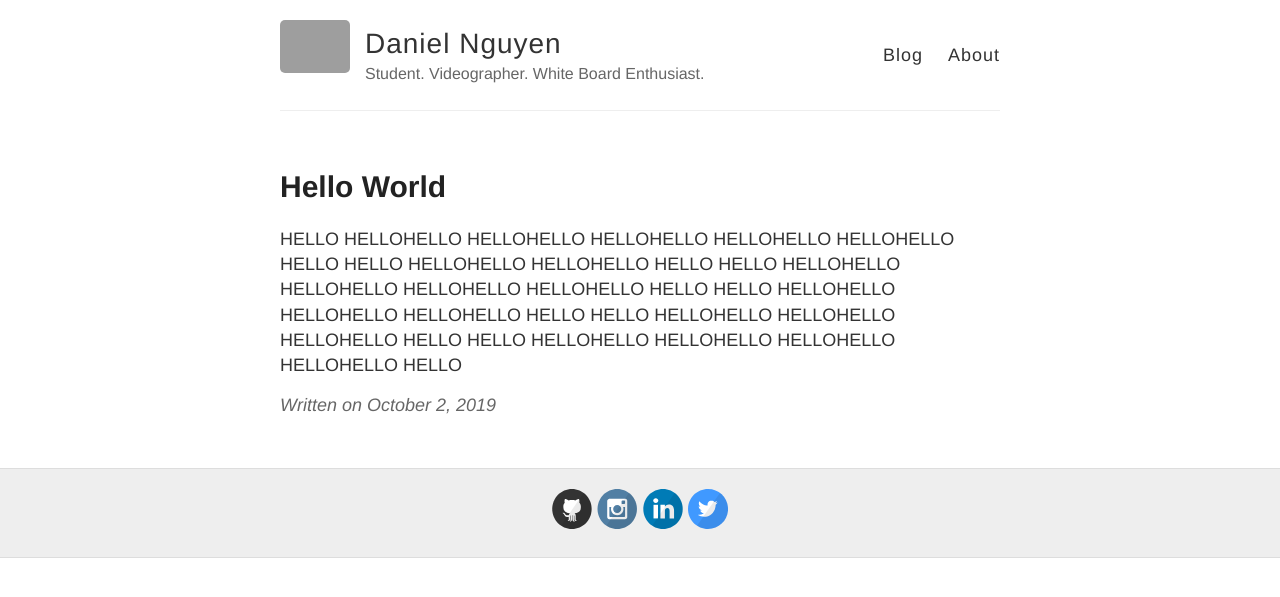
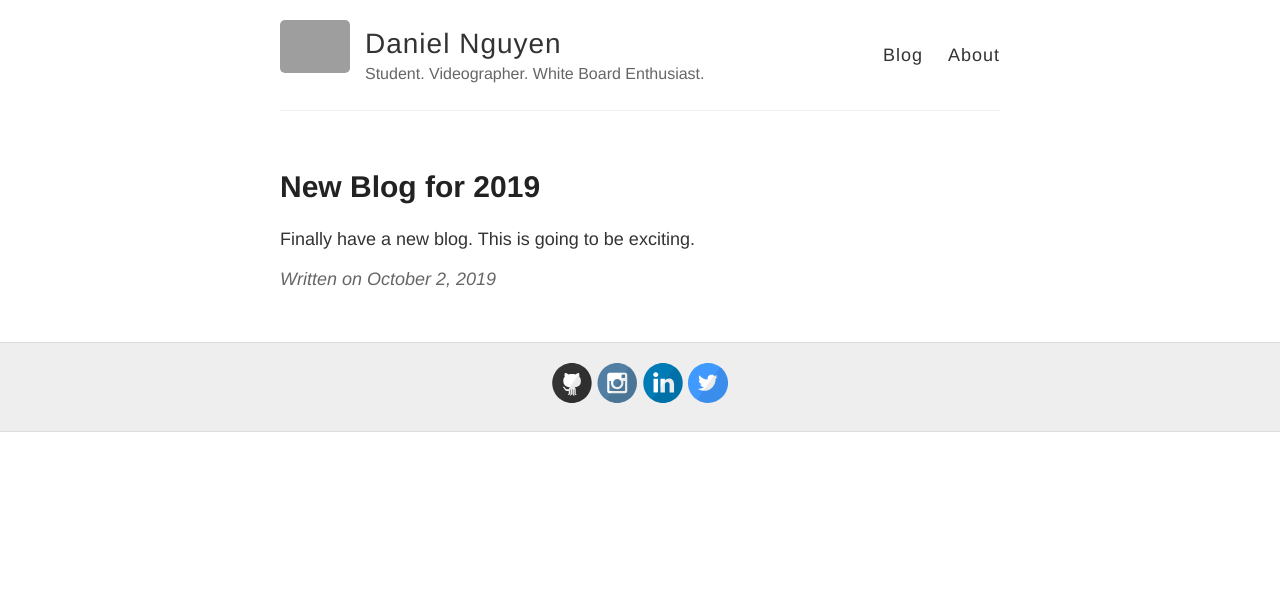
Before and after one commit to 408dan/408dan.github.io, a Jekyll site: the page built from _posts/2019-10-2-Hello-World.md, in a window 1280 px wide. Shown: the top 597 px of the page. Built offline with Jekyll 4.4.1, drawn with Linux system fonts in a browser that asks for light colours; our own code applies the rules of GitHub Pages for plain Markdown files; grey boxes are pictures that could not be loaded.

Commit message:
Update 2019-10-2-Hello-World.md

```diff
--- a/_posts/2019-10-2-Hello-World.md
+++ b/_posts/2019-10-2-Hello-World.md
@@ -1,6 +1,5 @@
-HELLO HELLOHELLO HELLOHELLO HELLOHELLO HELLOHELLO HELLOHELLO HELLO
-HELLO HELLOHELLO HELLOHELLO HELLO
-HELLO HELLOHELLO HELLOHELLO HELLOHELLO HELLOHELLO HELLO
-HELLO HELLOHELLO HELLOHELLO HELLOHELLO HELLO
-HELLO HELLOHELLO HELLOHELLO HELLOHELLO HELLO
-HELLO HELLOHELLO HELLOHELLO HELLOHELLO HELLOHELLO HELLO
+---
+layout: post
+title: New Blog for 2019
+---
+Finally have a new blog. This is going to be exciting.
```
